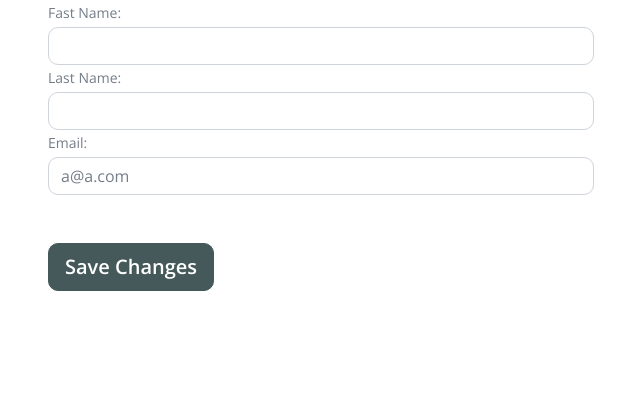
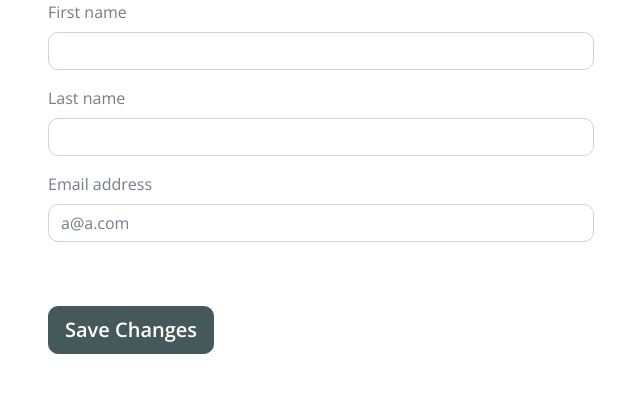
Before and after one commit to ashikaslam/Food_site, a Django app: page /accounts/profileUP/ in a window 1280 px wide. Shown: the part 100-493 px from the top of the page, without its empty margins (319-959 px from the left). Run offline with Django 5.2, Linux system fonts and the light colour scheme; a user stored in the database is signed in; some libraries are stand-ins or nearby versions.

Commit message:
user_edit form done

```diff
--- a/accounts/forms.py
+++ b/accounts/forms.py
@@ -18,6 +18,23 @@ class RegistrationForm(UserCreationForm):
 
 }
 
+
+
+
+class User_profile_update(forms.ModelForm):
+    class Meta:
+        model = User
+        fields = [ 'first_name', 'last_name', 'email']
+
+
+
+        widgets = {
+    'email': forms.EmailInput(attrs={'class': 'form-control', 'required': True}),
+    'first_name': forms.TextInput(attrs={'class': 'form-control', 'required': True}),
+    'last_name': forms.TextInput(attrs={'class': 'form-control', 'required': True}),
+
+
+}
 
 
 
--- a/accounts/templates/profile_p.html
+++ b/accounts/templates/profile_p.html
@@ -24,24 +24,13 @@
         </button>
     </div>
     {% endif %}
-
+    {% load crispy_forms_tags %}
     <div class="row justify-content-center">
         <div class="col-md-6">
             <div class="form-content">
                 <form method="post" enctype="multipart/form-data">
                     {% csrf_token %}
-                    <div class="form-group">
-                        <label class="small mb-1">Fast Name:</label>
-                        {{ user_form.first_name }}
-                    </div>
-                    <div class="form-group">
-                        <label class="small mb-1">Last Name:</label>
-                        {{ user_form.last_name }}
-                    </div>
-                    <div class="form-group">
-                        <label class="small mb-1">Email:</label>
-                        {{ user_form.email }}
-                    </div>
+                    {{form|crispy}}
                     <br><br>
                     <button type="submit" class="btn btn-dark btn-lg">Save Changes</button>
                 </form>
--- a/accounts/views.py
+++ b/accounts/views.py
@@ -7,7 +7,7 @@ from django.contrib.auth import update_session_auth_hash
 from django.contrib.auth.forms import PasswordChangeForm
 from django.contrib import messages
 from django.contrib.auth.decorators import login_required
-from .forms import UpdateUserForm
+from .forms import User_profile_update
 from order.models import Order
 # Create your views here.
 
@@ -53,7 +53,7 @@ def user_profile(request):
 @login_required
 def profileUP(request):
     if request.method == 'POST':
-        user_form = UpdateUserForm(request.POST, instance=request.user)
+        user_form = User_profile_update(request.POST, instance=request.user)
 
         if user_form.is_valid():
             user_form.save()
@@ -61,9 +61,9 @@ def profileUP(request):
             messages.success(request, 'Your profile is updated successfully')
             return redirect('user_profile')
     else:
-        user_form = UpdateUserForm(instance=request.user)
+        user_form = User_profile_update(instance=request.user)
 
-    return render(request, 'profile_p.html', {'user_form': user_form})
+    return render(request, 'profile_p.html', {'form': user_form})
 
 
 
--- a/store/views.py
+++ b/store/views.py
@@ -14,13 +14,13 @@ def search_feature(request):
         page = request.GET.get('page')
         paginator = Paginator( all_food, 4)
         all_food_for_page = paginator.get_page(page)
-        print(">>", search_query)
+
 
     else:
 
         page = request.GET.get('page')
         search_query = request.GET.get('search_query')
-        print("<<", search_query," and ",page)
+
         all_food = Food.objects.filter(food_name__contains=search_query)
         paginator = Paginator( all_food, 4)
         all_food_for_page = paginator.get_page(page)
```
Also changed, not shown: order/templates/order_detials.html (+10 -0 lines), db.sqlite3.
